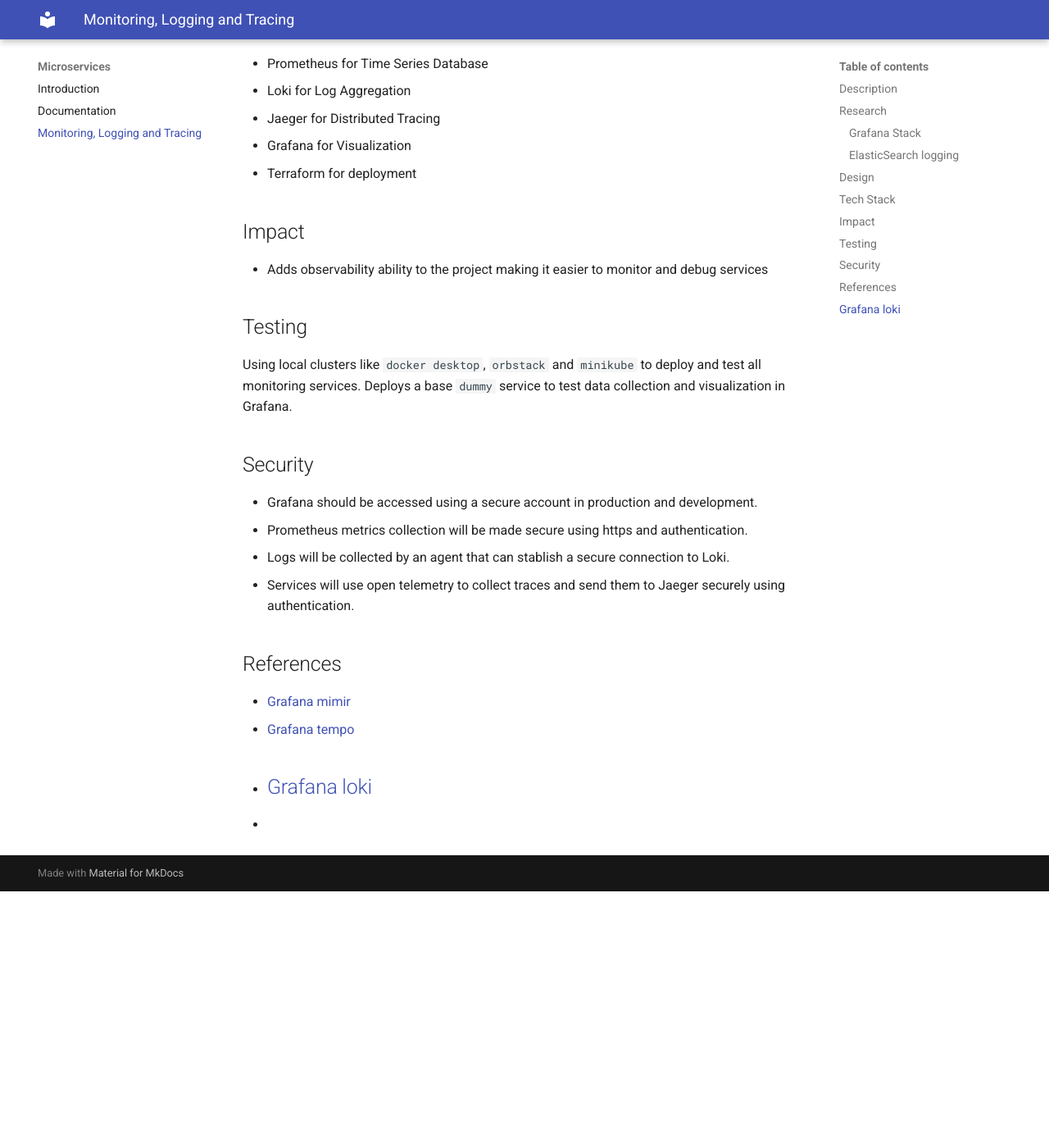
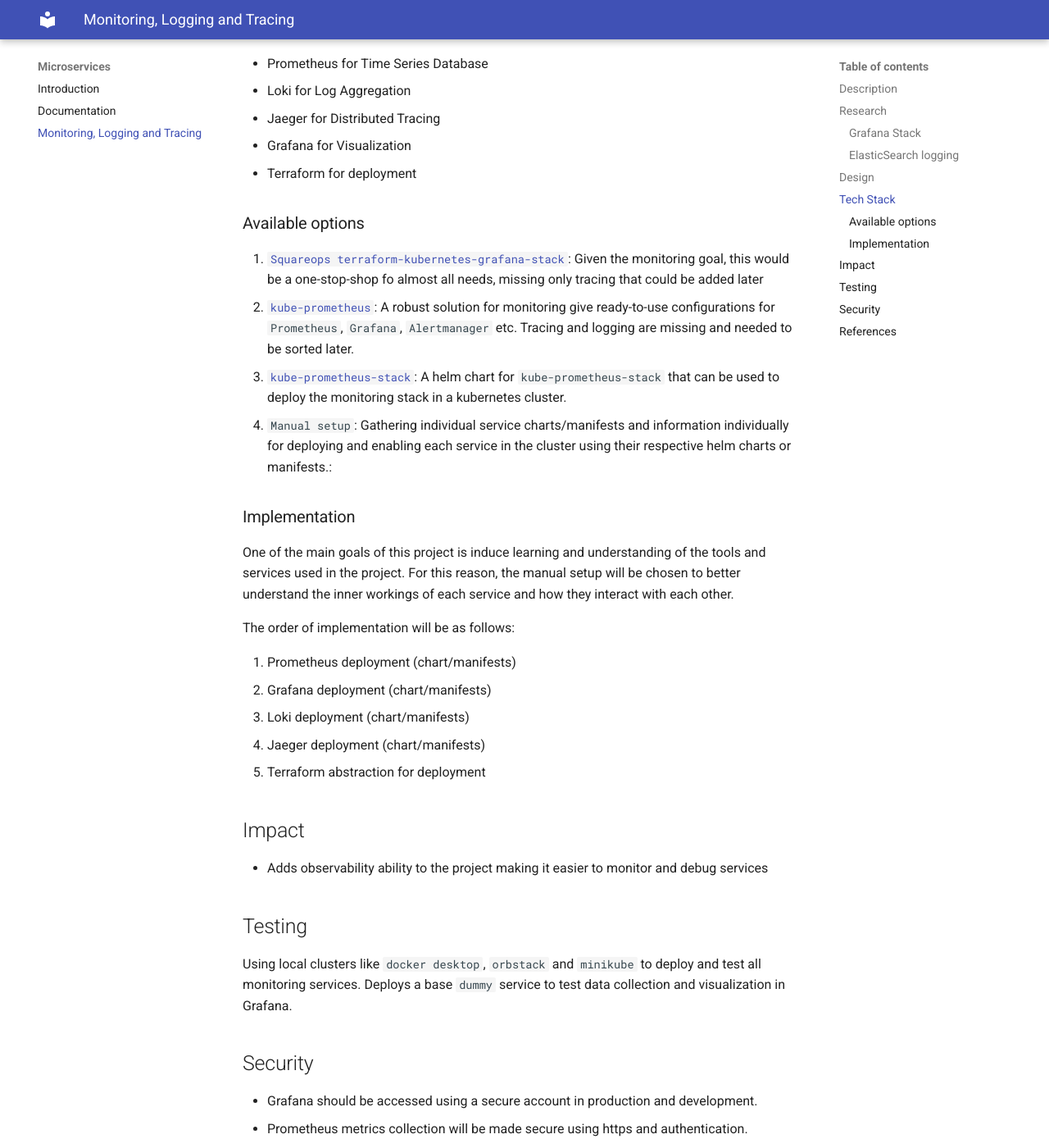
Before and after one commit to danielfbm/microservices, an MkDocs documentation site: the page built from docs/monitoring-logging-tracing.md, in a window 1280 px wide and 1400 px high, scrolled down 1318 px. Shown: the whole window at 82% size. Built offline with MkDocs 1.6.1 and Material for MkDocs 9.7.7, drawn with Linux system fonts in a browser that asks for light colours; before the commit the page ends 2405 px from its top, so only the background shows below that; some of the changed text lies outside the part shown.

Commit message:
docs: Adds details on monitoring implementation

```diff
--- a/docs/monitoring-logging-tracing.md
+++ b/docs/monitoring-logging-tracing.md
@@ -72,6 +72,26 @@ A base general purpose dashbord will be created to visualize collected data from
 - Grafana for Visualization
 - Terraform for deployment
 
+### Available options
+
+1. [`Squareops terraform-kubernetes-grafana-stack`](https://github.com/squareops/terraform-kubernetes-grafana-stack): Given the monitoring goal, this would be a one-stop-shop fo almost all needs, missing only tracing that could be added later
+2. [`kube-prometheus`](https://github.com/prometheus-operator/kube-prometheus): A robust solution for monitoring give ready-to-use configurations for `Prometheus`, `Grafana`, `Alertmanager` etc. Tracing and logging are missing and needed to be sorted later.
+3. [`kube-prometheus-stack`](https://github.com/prometheus-community/helm-charts/tree/main/charts/kube-prometheus-stack): A helm chart for `kube-prometheus-stack` that can be used to deploy the monitoring stack in a kubernetes cluster.
+4. `Manual setup`: Gathering individual service charts/manifests and information individually for deploying and enabling each service in the cluster using their respective helm charts or manifests.:
+
+
+### Implementation
+
+One of the main goals of this project is induce learning and understanding of the tools and services used in the project. For this reason, the manual setup will be chosen to better understand the inner workings of each service and how they interact with each other.
+
+The order of implementation will be as follows:
+
+1. Prometheus deployment (chart/manifests)
+2. Grafana deployment (chart/manifests)
+3. Loki deployment (chart/manifests)
+4. Jaeger deployment (chart/manifests)
+5. Terraform abstraction for deployment
+
 
 ## Impact
 
@@ -103,5 +123,7 @@ Using local clusters like `docker desktop`, `orbstack` and `minikube` to deploy
 - [Grafana mimir](https://grafana.com/oss/mimir/)
 - [Grafana tempo](https://grafana.com/oss/tempo/)
 - [Grafana loki](https://grafana.com/oss/loki/)
--
-- [](https://github.com/squareops/terraform-kubernetes-grafana-stack)
+- [terraform-kubernetes-grafana-stack](https://github.com/squareops/terraform-kubernetes-grafana-stack)
+- [Terraform](https://www.terraform.io/)
+- [kube-prometheus](https://github.com/prometheus-operator/kube-prometheus)
+- [kube-prometheus-stack](https://github.com/prometheus-community/helm-charts/tree/main/charts/kube-prometheus-stack)
```
